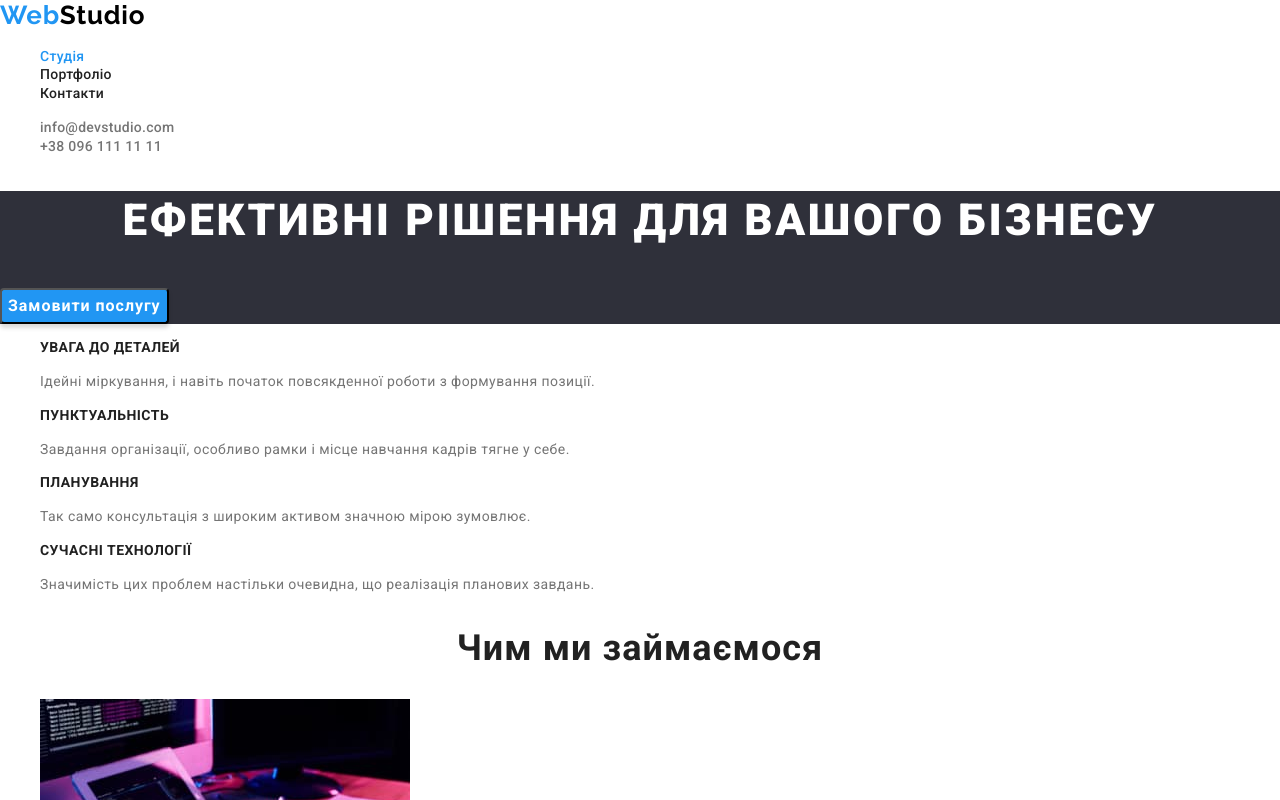
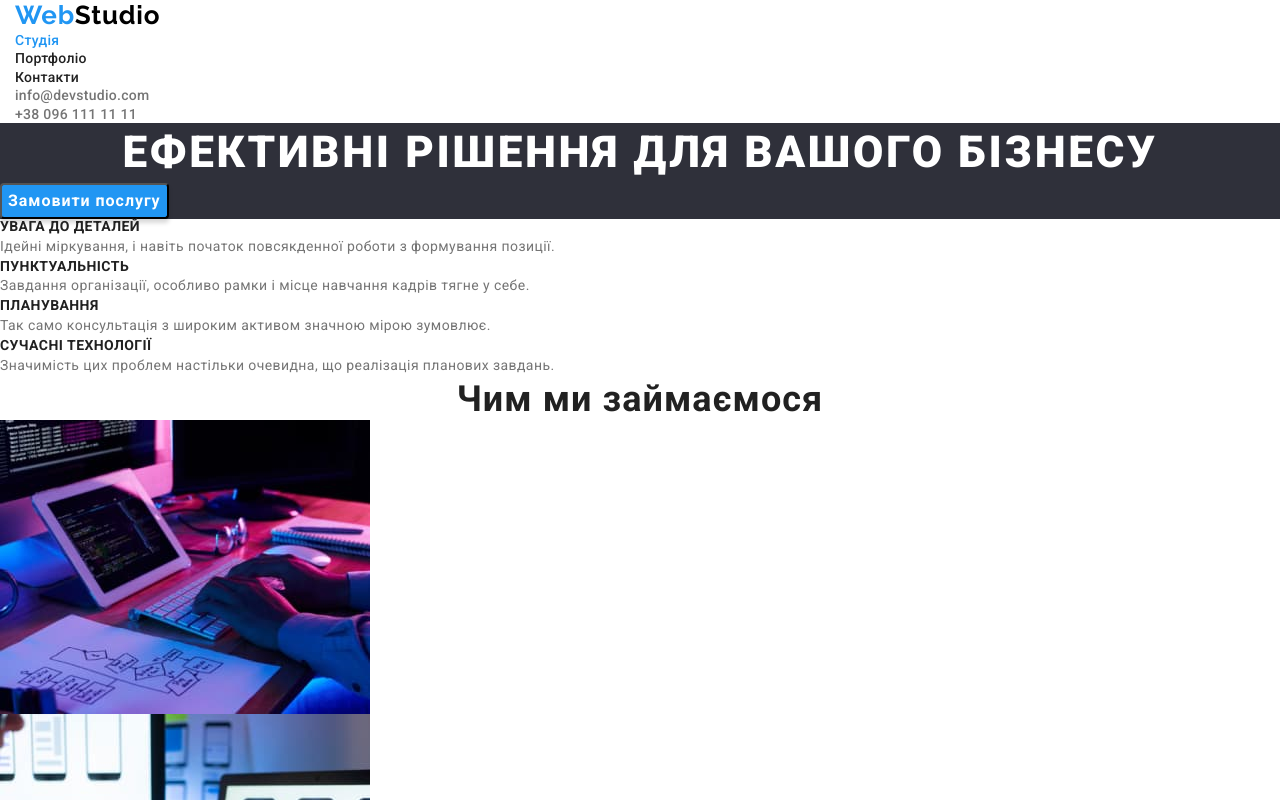
Before and after one commit to Andrzej33/Andrzej33-goit-markup-hw-03, a plain HTML site: page index.html in a window 1280 px wide. Shown: the top 800 px of the page. Drawn offline with nearby package versions, Linux system fonts and the light colour scheme.

Commit message:
Update styles.css

```diff
--- a/css/styles.css
+++ b/css/styles.css
@@ -7,17 +7,40 @@
   --primary-bkg-bt-color: #f5f4fa;
   --primary-title-color: #212121;
   --bkg-footer-color: #2f303a;
-}
+
+    p,
+    h1,
+    h2,
+    h3,
+    h4,
+    h5,
+    h6 {
+      margin: 0;}
+
+ul{margin: 0;
+padding-left: 0;}
+
+button{cursor: pointer;}
+
+address{font-style: normal;}
+
+img{display: block;}
+
 body {
   font-family: "roboto", sans-serif;
   color: #757575;
-  margin: 0;
+  /* margin: 0; */
 }
 ul {
   list-style: none;
 }
 .link {
   text-decoration: none;
+}
+.container{
+  width: 1200px;
+  padding-left: 15px;
+  padding-right: 15px;
 }
 /* .section{padding-top: 94px;
 padding-bottom: 94px;} */
```
